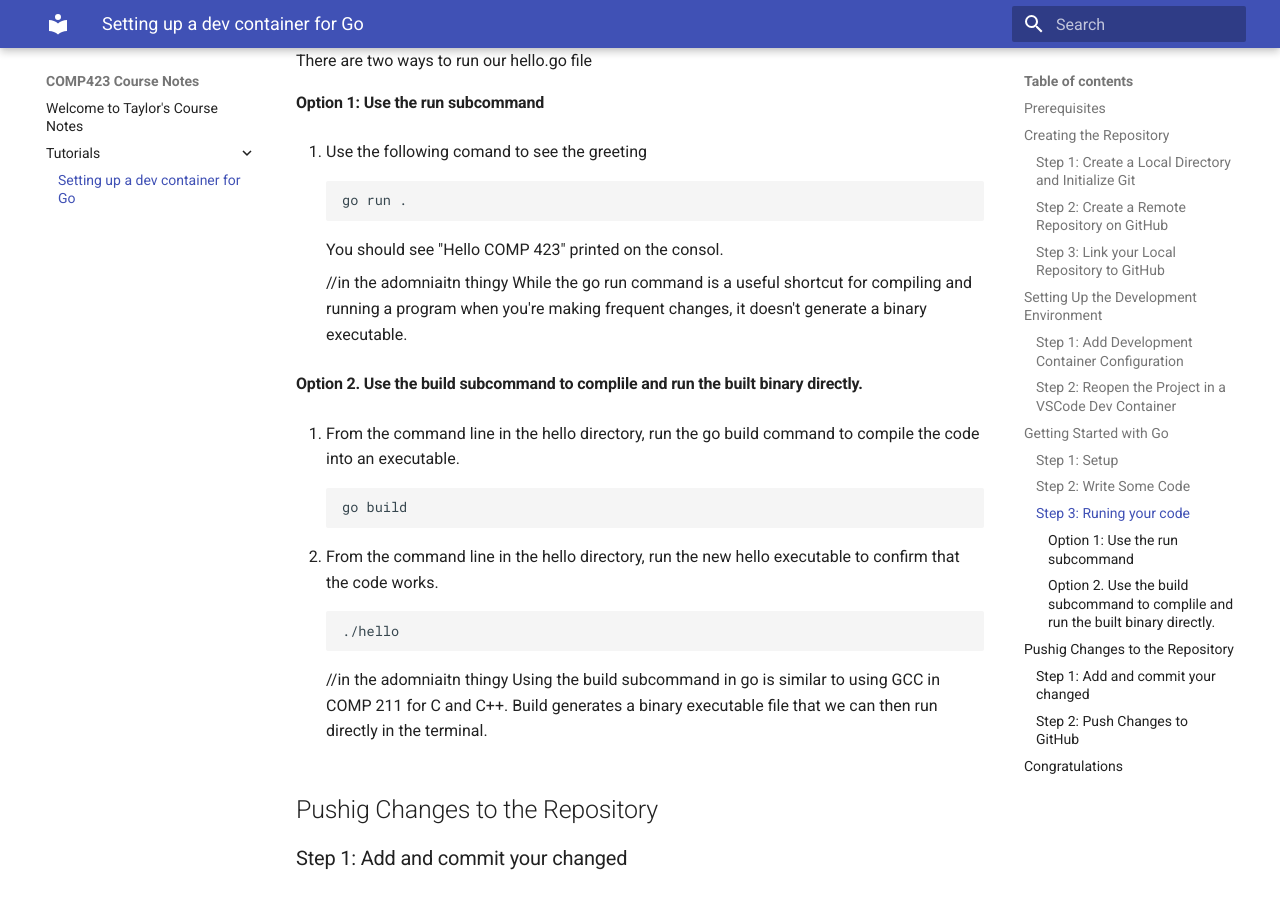
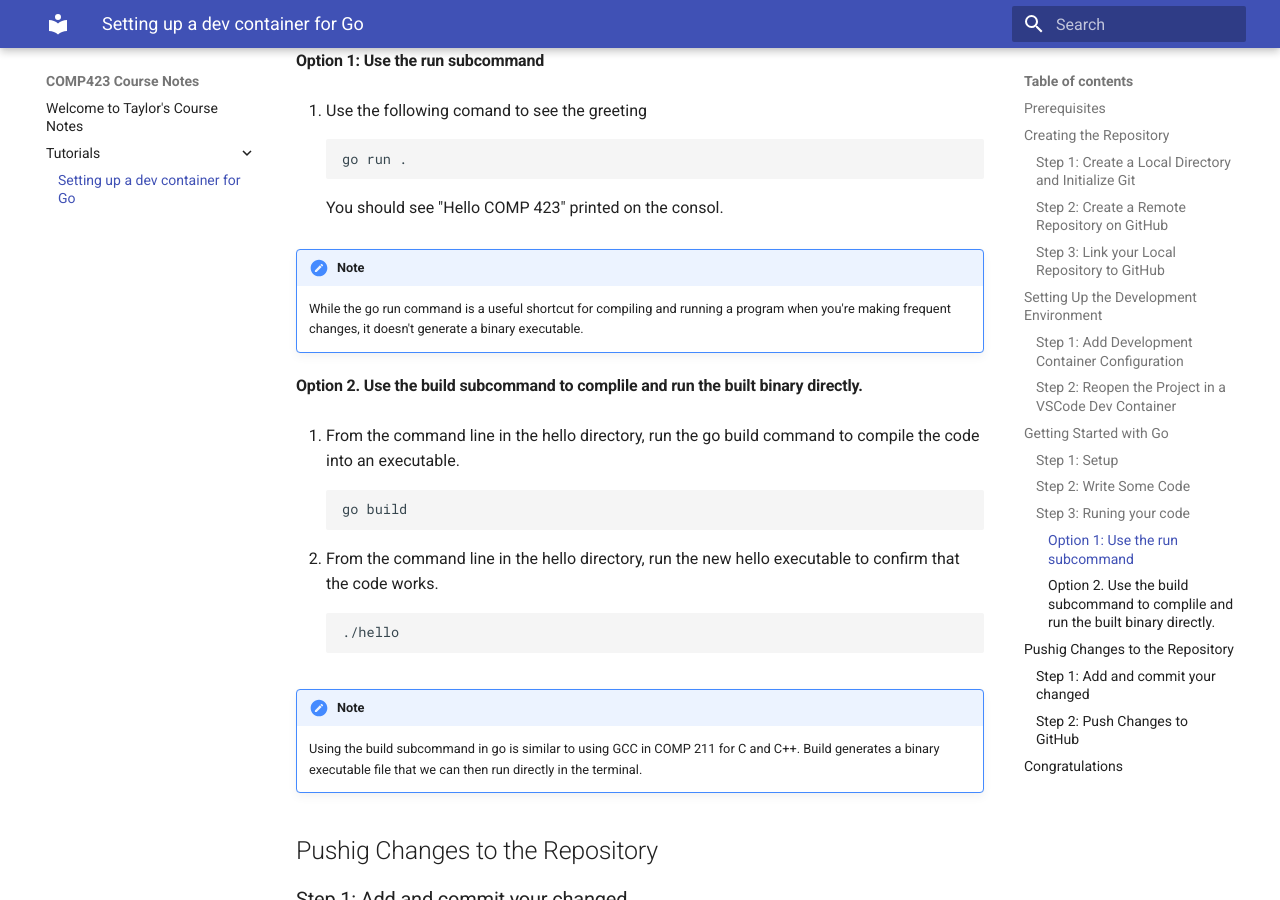
Before and after one commit to Taylor1515/comp423-course-notes, an MkDocs documentation site: the page built from docs/tutorials/go-setup.md, in a window 1280 px wide and 900 px high, scrolled down 4599 px. Built offline with MkDocs 1.6.1 and Material for MkDocs 9.7.7, drawn with Linux system fonts in a browser that asks for light colours; some of the changed text lies outside the part shown.

Commit message:
fixed admonitions and deleted comments

````diff
--- a/docs/tutorials/go-setup.md
+++ b/docs/tutorials/go-setup.md
@@ -87,7 +87,7 @@ The devcontainer.json file defines the configuration for your development enviro
 
 * postCreateCommand: A command to run after the container is created. Here we are checking the current version of go that is installed.
 
-```
+```json
  {
 	"name": "Go",
 	"image": "mcr.microsoft.com/vscode/devcontainers/go:latest",
@@ -176,7 +176,7 @@ There are two ways to run our hello.go file
 
     You should see "Hello COMP 423" printed on the consol.
 
-    //in the adomniaitn thingy
+!!!NOTE
     While the go run command is a useful shortcut for compiling and running a program when you're making frequent changes, it doesn't generate a binary executable.
 
 #### Option 2. Use the build subcommand to complile and run the built binary directly.
@@ -189,7 +189,7 @@ There are two ways to run our hello.go file
 
         ./hello
 
-    //in the adomniaitn thingy
+!!!NOTE
     Using the build subcommand in go is similar to using GCC in COMP 211 for C and C++. Build generates a binary executable file that we can then run directly in the terminal.
 
 ## Pushig Changes to the Repository
````
Also changed, not shown: other parts of docs/tutorials/go-setup.md (+1 -1 lines).
